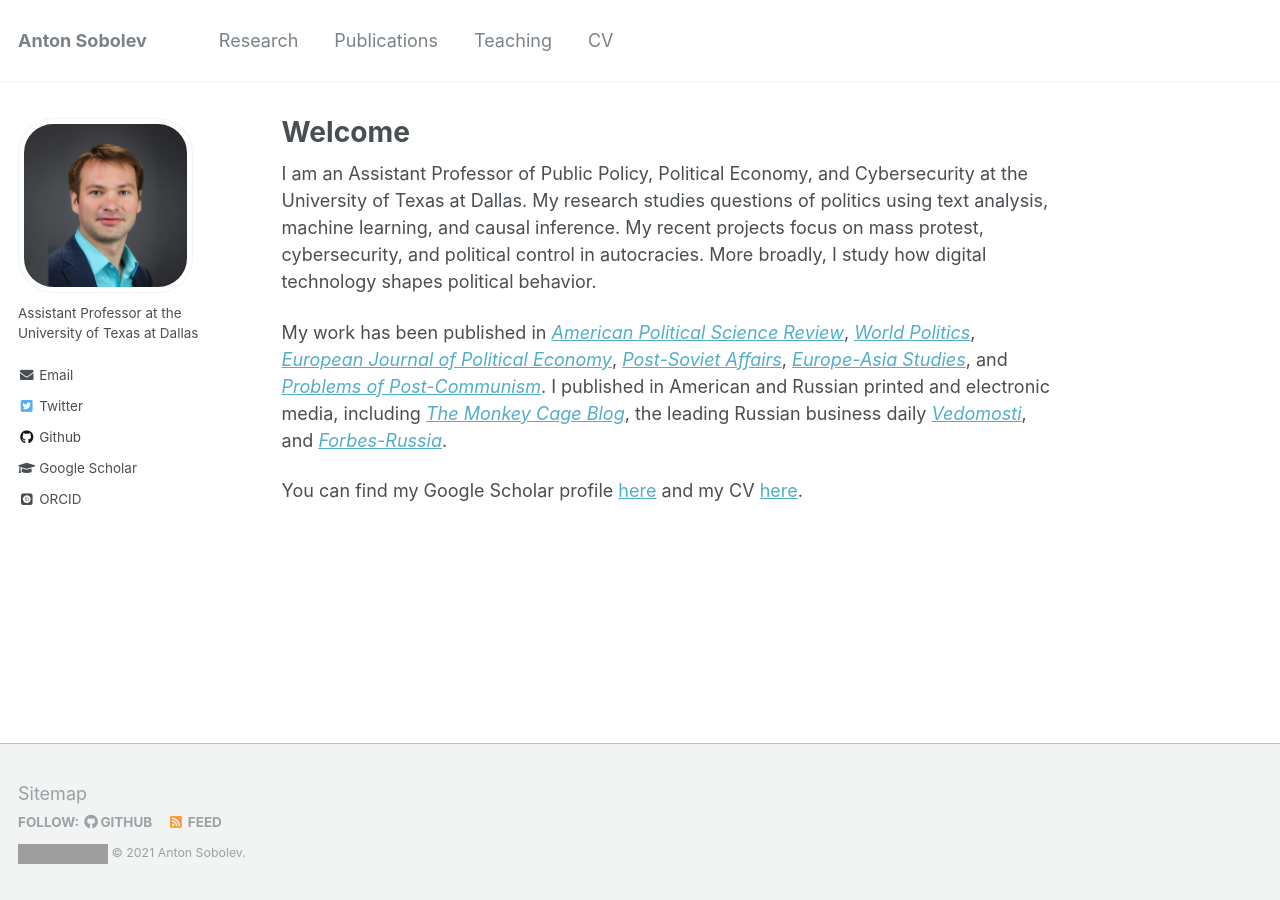
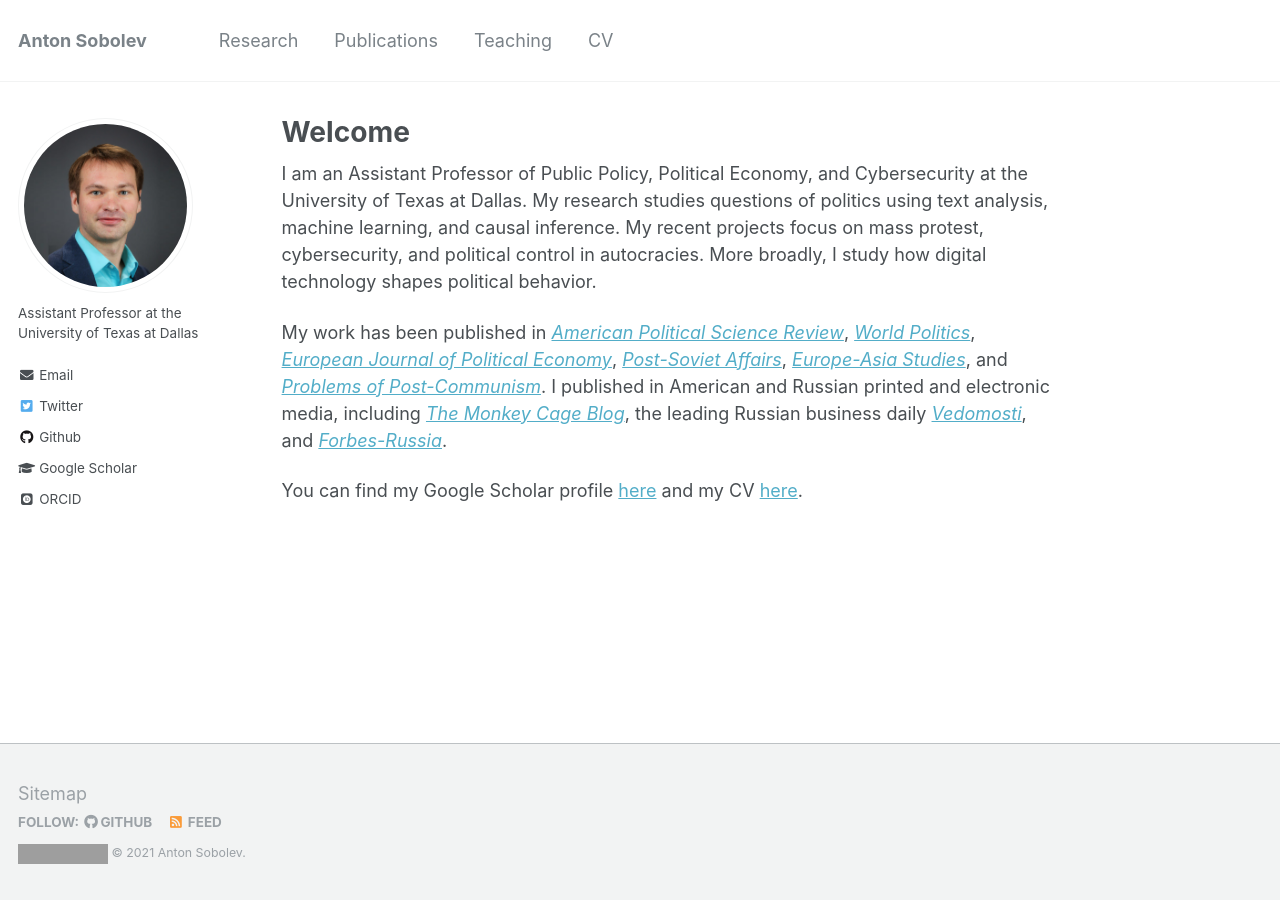
Before and after one commit to egorina/egorina.github.io, a Jekyll site: the page built from _pages/about.md, in a window 1280 px wide. Built offline with Jekyll 4.4.1, drawn with Linux system fonts in a browser that asks for light colours; some web fonts are replaced; comment, search, counter and statistics services are not loaded; grey boxes are pictures that could not be loaded.

Commit message:
Update _sidebar.scss

```diff
--- a/_sass/_sidebar.scss
+++ b/_sass/_sidebar.scss
@@ -84,7 +84,7 @@
 
   img {
     max-width: 175px;
-    border-radius: 20%;
+    border-radius: 70%;
 
     @include breakpoint($large) {
       padding: 5px;
```
